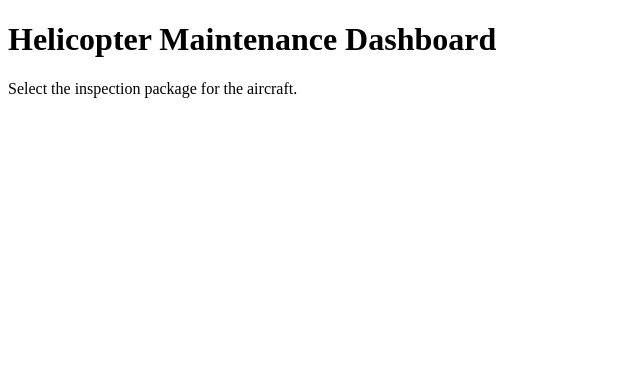
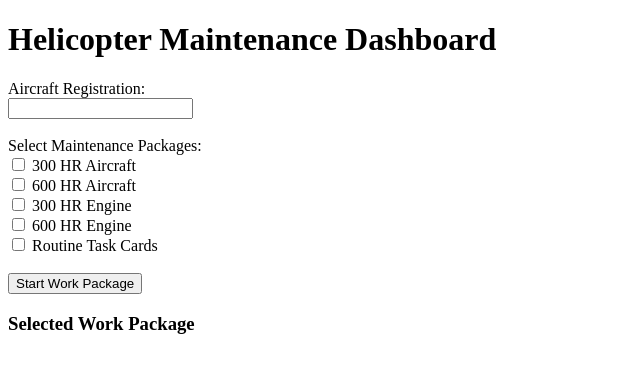
Before and after one commit to mohedaya/maintenance-dashboard, a plain HTML site: page index.html in a window 1280 px wide. Shown: the whole page, without its empty margins (0-640 px from the left). Drawn offline with Linux system fonts and the light colour scheme.

Commit message:
Update index.html

```diff
--- a/index.html
+++ b/index.html
@@ -8,7 +8,40 @@
 
   <h1>Helicopter Maintenance Dashboard</h1>
 
-  <p>Select the inspection package for the aircraft.</p>
+  <label>Aircraft Registration:</label><br>
+  <input type="text" id="aircraft"><br><br>
+
+  <label>Select Maintenance Packages:</label><br>
+
+  <input type="checkbox" value="300HR"> 300 HR Aircraft<br>
+  <input type="checkbox" value="600HR"> 600 HR Aircraft<br>
+  <input type="checkbox" value="ENG300"> 300 HR Engine<br>
+  <input type="checkbox" value="ENG600"> 600 HR Engine<br>
+  <input type="checkbox" value="ROUTINE"> Routine Task Cards<br><br>
+
+  <button onclick="startWork()">Start Work Package</button>
+
+  <h3>Selected Work Package</h3>
+  <pre id="output"></pre>
+
+  <script>
+    function startWork() {
+      const aircraft = document.getElementById("aircraft").value;
+      const packages = [];
+
+      document.querySelectorAll('input[type="checkbox"]:checked')
+        .forEach(cb => packages.push(cb.value));
+
+      const workPackage = {
+        aircraft: aircraft,
+        packages: packages,
+        status: "In Progress"
+      };
+
+      document.getElementById("output").textContent =
+        JSON.stringify(workPackage, null, 2);
+    }
+  </script>
 
 </body>
 </html>
```
